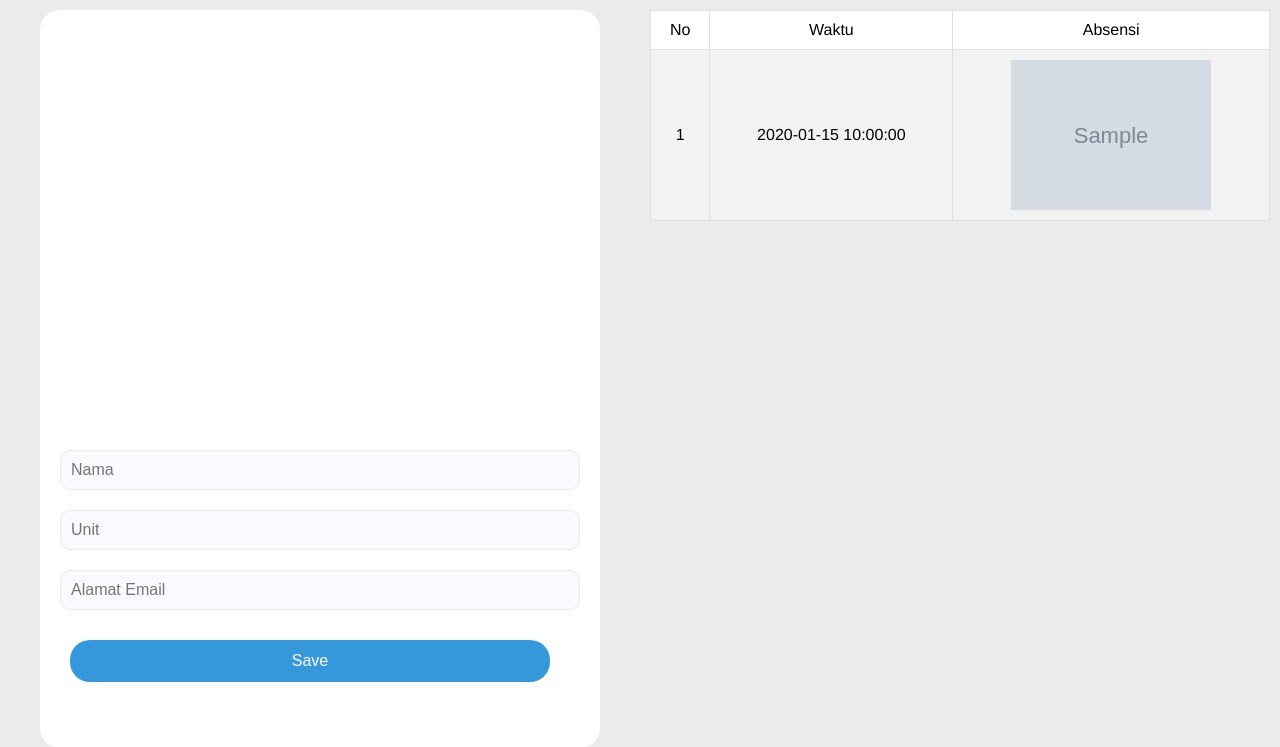
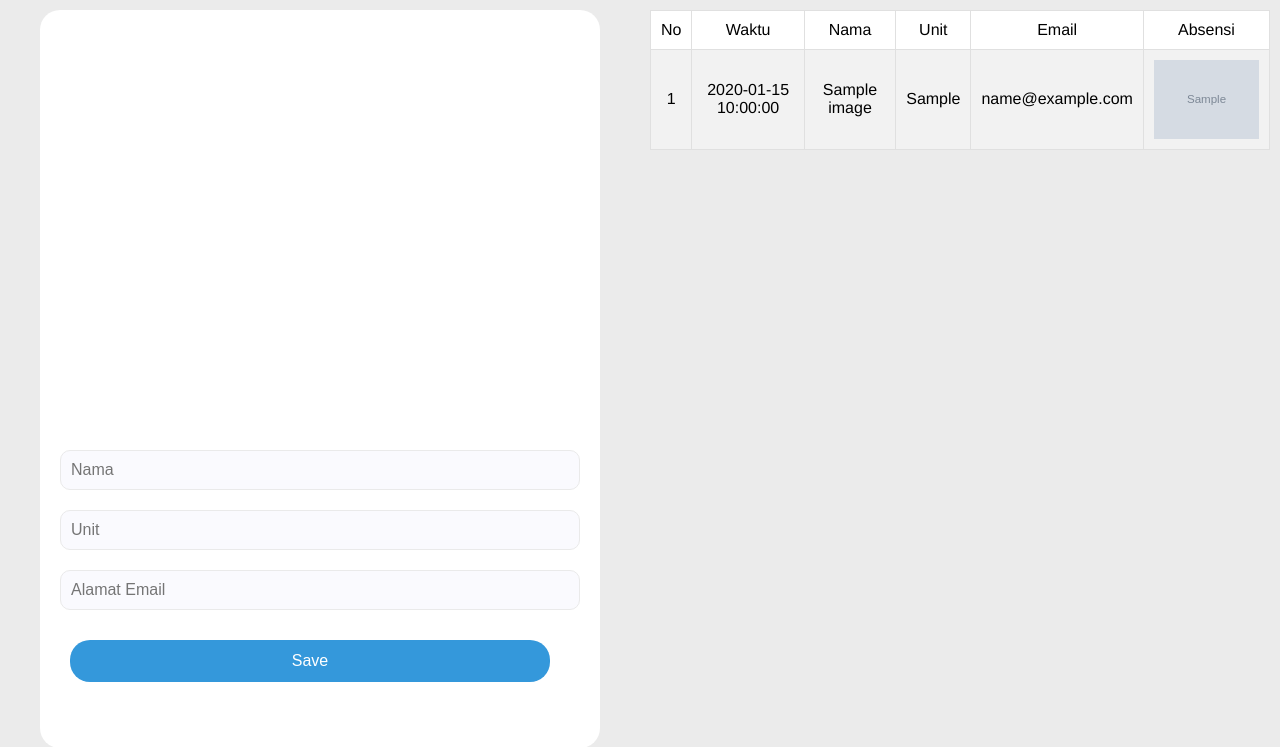
Before and after one commit to arwildo/absencam, a PHP site: page / in a window 1280 px wide. Shown: the top 747 px of the page. Run offline with PHP 8.4, Linux system fonts and the light colour scheme; tables that the repository leaves empty or names only in its code hold one stand-in row (values such as "Sample post"); grey boxes marked "Sample" are stand-in pictures.

Commit message:
menambahkan inputan nama, unit, email dan menghubungkannya ke database

```diff
--- a/function.php
+++ b/function.php
@@ -1,13 +1,24 @@
 <?php
-    $conn = mysqli_connect("localhost", "root", "", "webcam");
+$conn = mysqli_connect("localhost", "root", "", "webcam");
 
-    if(isset($_FILES["webcam"]["tmp_name"])){
+if (isset($_GET['name']) && isset($_GET['unit']) && isset($_GET['email'])) {
+    $name = $_GET['name'];
+    $unit = $_GET['unit'];
+    $email = $_GET['email'];
+
+    if (isset($_FILES["webcam"])) {
         $tmpName = $_FILES["webcam"]["tmp_name"];
         $imageName = date("Ymd") . "-" . date("His") . '.jpeg';
         move_uploaded_file($tmpName, 'img/' . $imageName);
 
         $date = date("Y/m/d") . "-" . date("H:i:s");
-        $query = "INSERT INTO tb_image VALUES('', '$date', '$imageName')";
-        mysqli_query($conn, $query);
+        $query = "INSERT INTO tb_image (date, image, name, unit, email) VALUES (?, ?, ?, ?, ?)";
+        $stmt = mysqli_prepare($conn, $query);
+
+        if ($stmt) {
+            mysqli_stmt_bind_param($stmt, "sssss", $date, $imageName, $name, $unit, $email);
+            mysqli_stmt_execute($stmt);
+        }
     }
+}
 ?>
--- a/index.php
+++ b/index.php
@@ -1,5 +1,5 @@
 <?php
-    require'function.php';
+    require 'function.php';
 ?>
 
 <!DOCTYPE html>
@@ -14,56 +14,54 @@
 
     <div class="container">
         <div class="smallContain">
-
-                <div id="my_camera">
+            <div id="my_camera"></div>
+            <div id="results" style="display: none; position: absolute;">
+                <img id="webcamImage">
             </div>
-                <div id="results" style="display: none;position: absolute;">
-                </div>
-
-                <form class="form" method="post">
+            <form class="form" method="POST">
                 <div class="form-group">
                     <input type="text" id="name" name="name" class="input" placeholder="Nama">
                 </div>
-
                 <div class="form-group">
                     <input type="text" id="unit" name="unit" class="input" placeholder="Unit">
                 </div>
-
                 <div class="form-group">
                     <input type="email" id="email" name="email" class="input" placeholder="Alamat Email">
                 </div>
-                    <button class="btn" type="submit" onClick="saveSnap();">Save</button>
+                <button class="btn" type="button" onclick="saveSnap();">Save</button>
             </form>
-
             <br>
             <br>
         </div>
     </div>
 
-
     <div class="absensi">
-
         <div class="smallContain">
             <table class="tablist">
                 <tr>
                     <td>No</td>
                     <td>Waktu</td>
+                    <td>Nama</td>
+                    <td>Unit</td>
+                    <td>Email</td>
                     <td>Absensi</td>
                 </tr>
                 <?php
                     $i = 1;
                     $rows = mysqli_query($conn, "SELECT * FROM tb_image ORDER BY id DESC");
                 ?>
-                    <?php foreach($rows as $row) : ?>
+                <?php foreach ($rows as $row) : ?>
                     <tr>
                         <td><?php echo $i++; ?></td>
                         <td><?php echo $row["date"]; ?></td>
+                        <td><?php echo $row["name"]; ?></td>
+                        <td><?php echo $row["unit"]; ?></td>
+                        <td><?php echo $row["email"]; ?></td>
                         <td><img src="img/<?php echo $row["image"]; ?>" width=200 title="<?php echo $row["image"]; ?>"></td>
                     </tr>
                 <?php endforeach; ?>
             </table>
         </div>
-
     </div>
 
     <script type="text/javascript" src="assets/webcam.min.js"></script>
@@ -75,34 +73,26 @@
                 image_format: "jpeg",
                 jpeg_quality: 90
             });
-
             Webcam.attach("#my_camera");
         }
 
-            function saveSnap(){
-
-                // Capture user input
+        function saveSnap() {
             var name = document.getElementById("name").value;
             var unit = document.getElementById("unit").value;
             var email = document.getElementById("email").value;
 
-                // Build the URL with parameters
             var url =  '?name=' + encodeURIComponent(name) +
                         '&unit=' + encodeURIComponent(unit) +
                         '&email=' + encodeURIComponent(email);
 
-
-                // Save image
-                Webcam.snap(function(data_uri){
-                    document.getElementById("results").innerHTML =
-                        '<img id="webcam" src="' + data_uri + '">';
+            Webcam.snap(function(data_uri) {
+                document.getElementById("results").style.display = "block";
+                document.getElementById("webcamImage").src = data_uri;
             });
 
-                var base64image = document.getElementById("webcam").src;
-
-                Webcam.upload(base64image,"function.php",function(code,text){
+            var base64image = document.getElementById("webcamImage").src;
+            Webcam.upload(base64image, "function.php" + url, function (code, text) {
                 alert("Kehadiran Berhasil Disimpan ✔️");
-                    // Redirect to the URL
                 window.location.href = url;
             });
         }
```
Lines whose indentation alone changed are shown as unchanged.
